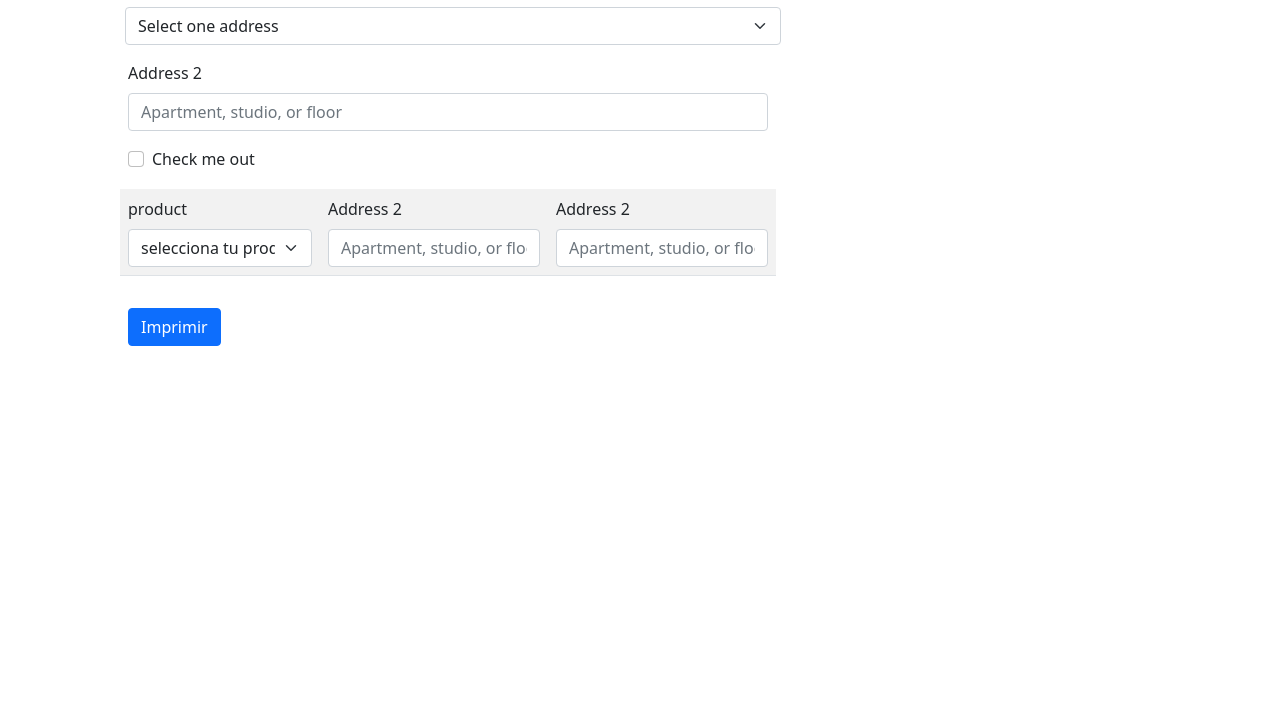
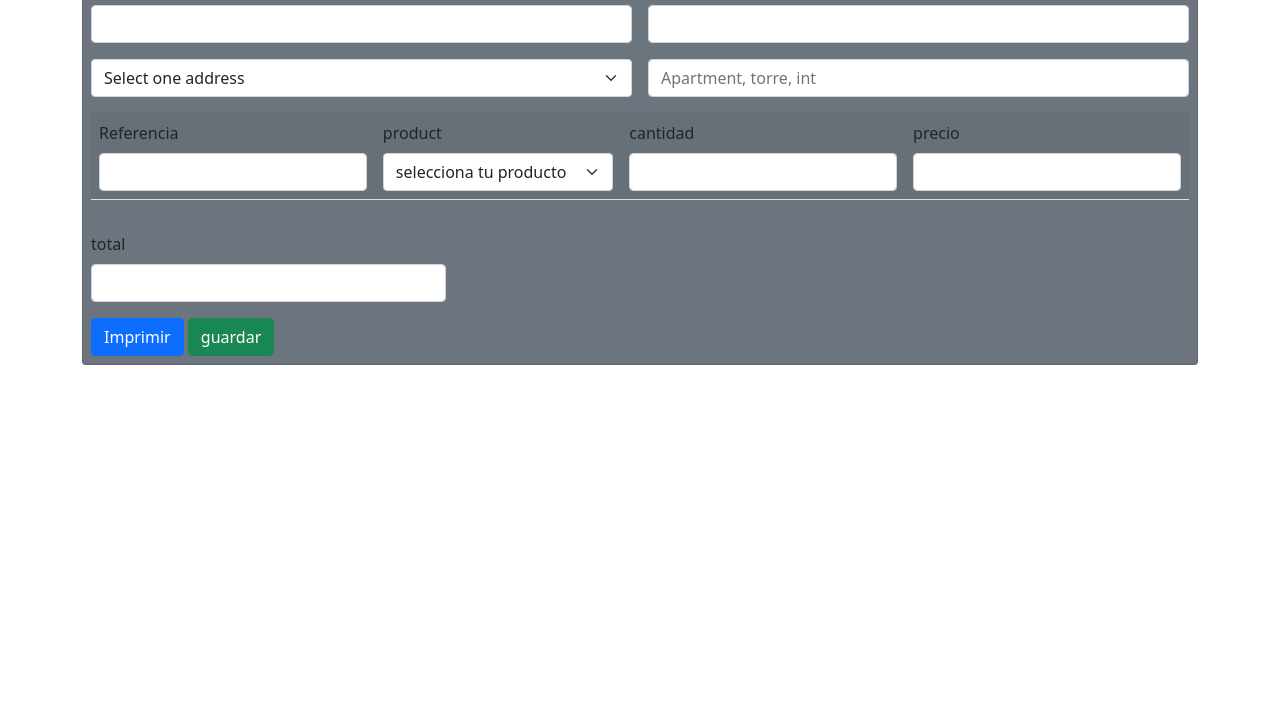
Before and after one commit to kimberlynbriceno/cupcakes, a plain HTML site: page index.html in a window 1280 px wide. Shown: the part 92-800 px from the top of the page. Drawn offline with nearby package versions, Linux system fonts and the light colour scheme.

Commit message:
facProcss

```diff
--- /dev/null
+++ b/facturador.js
@@ -0,0 +1,15 @@
+const Container = document.querySelector(".container")
+const producto = document.querySelector("#productoId")
+const ArrozChino = document.querySelector("#arrozChino")
+const inputPrecio = document.querySelector("#inputPrecio")
+
+const nose = () => {
+    console.log("pise")
+
+}
+
+document.addEventListener("click", (e) => {
+    if (e.target.dataset.producto === "arrozChino") {
+        nose()
+    }
+})
--- a/index.html
+++ b/index.html
@@ -11,66 +11,106 @@
 </head>
 
 <body>
-    <div style="width: 50%; margin: 1% 10% 10% 10%;">
-        <form class="row g-3">
-            <div class="col-md-6">
-                <label for="inputEmail4" class="form-label">Name</label>
-                <input type="email" class="form-control" id="inputEmail4">
+    <main class="container">
+        <div class="card pe-2 ps-2 pb-2 bg-secondary">
+            <p class="display-6">La barca China</p>
+            <form class="row g-3 ">
+                <div class="col-md-6 ">
+                    <label class="form-label ">Name</label>
+                    <input type="text " class="form-control " id="inputName ">
                 </div>
-            <div class="col-md-6">
-                <label for="inputPassword4" class="form-label">Number phone</label>
-                <input type="password" class="form-control" id="inputPassword4">
+                <div class="col-md-6 ">
+                    <label class="form-label ">Number phone</label>
+                    <input type="number " class="form-control " id="inputNumberPhone">
                 </div>
-            <select class="form-select" aria-label="Default select example" style="width: 676px; display: inline-block; position: relative; left: 5px;">
+                <div class="col-md-6 ">
+                    <select class="form-select " aria-label="Default select example ">
                         <option selected>Select one address</option>
-                <option value="1">Prados II</option>
-                <option value="2">Prados III</option>
-                <option value="3">Tintala IV</option>
+                        <option value="1 " ">Prados I</option>
+                        <option value="2 " ">Prados II</option>
+                        <option value="3 " ">Prados III</option>
+                        <option value="4 " ">Prados IV</option>
+                        <option value="5 " ">Tintala I</option>
+                        <option value="6 ">Tintala II</option>
+                        <option value="7 ">Tintala III</option
+                        <option value="8 ">Tintala IV</option>
                       </select>
-            <div class="col-12">
-                <label for="inputAddress2" class="form-label">Address 2</label>
-                <input type="text" class="form-control" id="inputAddress2" placeholder="Apartment, studio, or floor">
                 </div>
-            <div class="col-12">
-                <div class="form-check">
-                    <input class="form-check-input" type="checkbox" id="gridCheck">
-                    <label class="form-check-label" for="gridCheck">
-              Check me out
-            </label>
+                <div class="col-md-6 ">
+                    <input type="text " class="form-control " id="inputAddress2 " placeholder="Apartment, torre, int">
                 </div>
+                <div class="col-12 ">
+                    <table class="table table-striped ">
+                        <tr>
+                            <td>
+                                <div class="col-12 ">
+                                    <label id="idRef " class="form-label ">Referencia</label>
+                                    <input type="number " class="form-control " id="inputRef ">
                                 </div>
-            <table class="table table-striped">
-                <td> <label for="inputState" class="form-label">product</label>
-                    <select id="inputState" class="form-select">
+                            </td>
+                            <td>
+                                <div class="col-12 ">
+                                    <label for="inputState " id="productosId " class="form-label ">product</label>
+                                    <select id="inputState " class="form-select ">
                                     <option selected>selecciona tu producto</option>
-                      <option>Arroz chino</option>
+                                    <option id="arrozChino " data-producto="arrozChino" data-precio="16500 ">Arroz chino</option>
+                                    <option id="arrozPaisa">Arroz paisa</option>
+                                    <option id="pollo1/4">1/4 pollo Broaster</option>
+                                    <option id="pollo1/2">1/2 pollo Broaster</option>
+                                    <option id="pollo">1 pollo Broaster</option>
+                                    </select>
+                                </div>
+                            </td>
+                            <td>
+                                <div class="col-12 ">
+                                    <label id="idCantidad " class="form-label ">cantidad</label>
+                                    <input type="number" class="form-control " id="inputcantidad ">
+                                </div>
+                            </td>
+                            <td>
+                                <div class="col-12 ">
+                                    <label id="idPrecio " class="form-label ">precio</label>
+                                    <input type="number " class="form-control " id="inputPrecio  ">
+                                </div>
+                            </td>
+                        </tr>
+                        <template id="templateProduct">
+                        <tr>
+                            <td>
+                                <select id="inputState " class="form-select ">
+                                <option selected>selecciona tu producto</option>
+                                <option id="arrozId " value="16500 ">Arroz chino</option>
                                 <option>Arroz paisa</option>
                                 <option>1/4 pollo Broaster</option>
                                 <option>1/2 pollo Broaster</option>
                               </select>
                             </td>
                             <td>
-                    <div class="col-12">
-                        <label for="inputAddress2" class="form-label">Address 2</label>
-                        <input type="text" class="form-control" id="inputAddress2" placeholder="Apartment, studio, or floor">
-                    </div>
+                                <input type="text " class="form-control " id="inputAddress2 ">
                             </td>
                             <td>
-                    <div class="col-12">
-                        <label for="inputAddress2" class="form-label">Address 2</label>
-                        <input type="text" class="form-control" id="inputAddress2" placeholder="Apartment, studio, or floor">
+                                <input type="text " class="form-control " id="inputAddress2 ">
+                            </td>
+                        </tr>
+                    </template>
+                    </table>
                 </div>
-                </td>
+                <div class="col-md-4 ">
+                    <label class="form-label ">total</label>
+                    <input type="number " class="form-control " id="inputPassword4 ">
+                </div>
+                <div class="col-12 ">
+                    <button type="submit " class="btn btn-primary ">Imprimir
 
-            </table>
-            <div class="col-12">
-                <button type="submit" class="btn btn-primary">Imprimir
+                        </button>
+                    <button type="submit " class="btn btn-success ">guardar
 
                         </button>
                 </div>
             </form>
         </div>
-
+    </main>
 </body>
+<script src="facturador.js "></script>
 
 </html>
```
Lines whose indentation alone changed are shown as unchanged.
